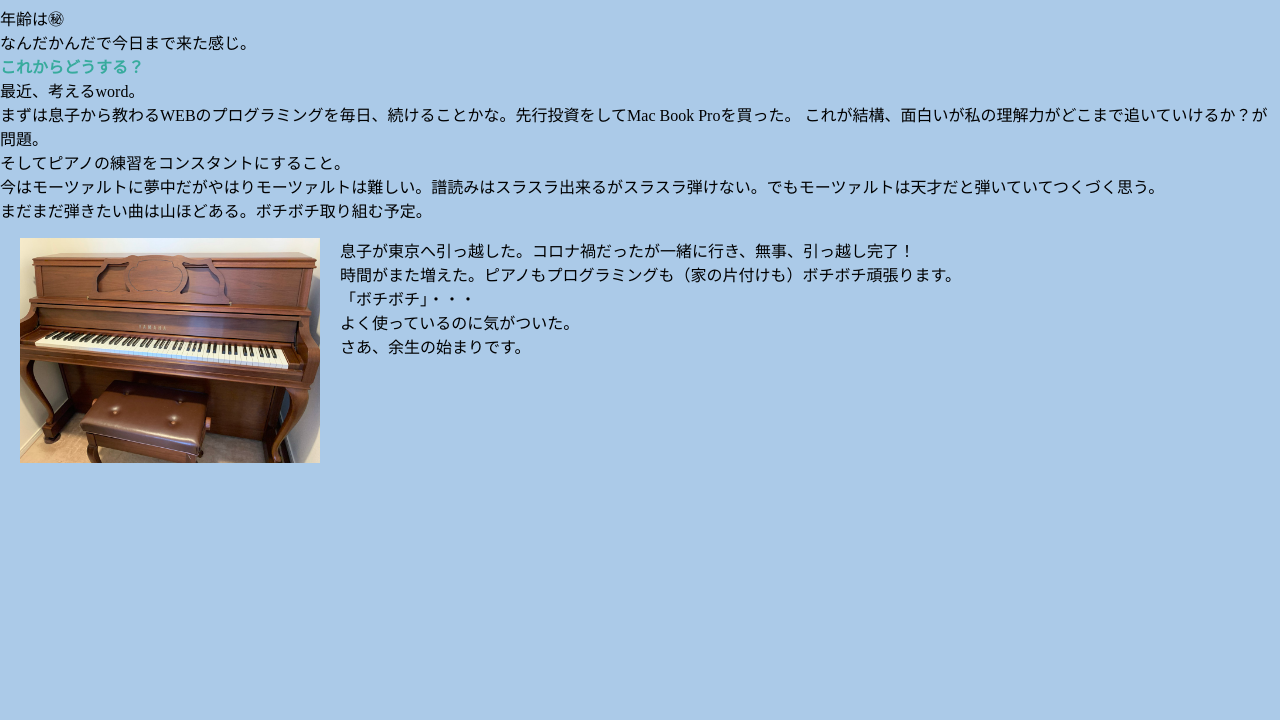
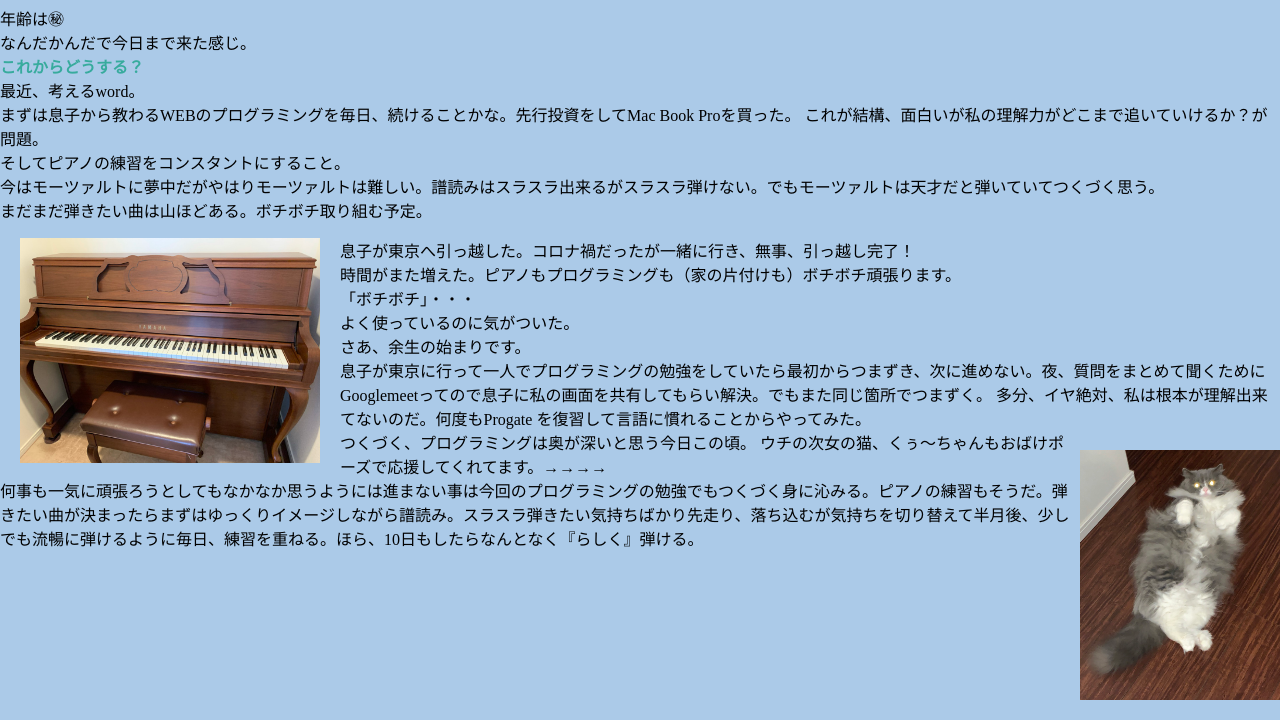
Before and after one commit to ATSUKO10131122/practice01, a plain HTML site: page atsuko.html in a window 1280 px wide. Shown: the part 172-892 px from the top of the page. Before the commit the page ends 800 px from the top, so only its background shows below. Drawn offline with Linux system fonts and the light colour scheme.

Commit message:
裕司22行目の完了を完成に変更と敦子の19行目のプログラミングのグを追加

```diff
--- a/atsuko.html
+++ b/atsuko.html
@@ -25,7 +25,15 @@
     </p>
     <img src="img/piano.jpeg" class="atsuko-hobby1" alt="">
     <p1>息子が東京へ引っ越した。コロナ禍だったが一緒に行き、無事、引っ越し完了！<br>時間がまた増えた。ピアノもプログラミングも（家の片付けも）ボチボチ頑張ります。<br>「ボチボチ」・・・<br>よく使っているのに気がついた。<br>
-       さあ、余生の始まりです。
+       さあ、余生の始まりです。<br>
+       息子が東京に行って一人でプログラミングの勉強をしていたら最初からつまずき、次に進めない。夜、質問をまとめて聞くためにGooglemeetってので息子に私の画面を共有してもらい解決。でもまた同じ箇所でつまずく。
+       多分、イヤ絶対、私は根本が理解出来てないのだ。何度もProgate
+       を復習して言語に慣れることからやってみた。<br>つくづく、プログラミングは奥が深いと思う今日この頃。
+    <img src="img/ku1.jpeg" class="atsuko-hobby2" alt="">
+    ウチの次女の猫、くぅ〜ちゃんもおばけポーズで応援してくれてます。→→→→<br>
+    何事も一気に頑張ろうとしてもなかなか思うようには進まない事は今回のプログラミングの勉強でもつくづく身に沁みる。ピアノの練習もそうだ。弾きたい曲が決まったらまずはゆっくりイメージしながら譜読み。スラスラ弾きたい気持ちばかり先走り、落ち込むが気持ちを切り替えて半月後、少しでも流暢に弾けるように毎日、練習を重ねる。ほら、10日もしたらなんとなく『らしく』弾ける。<br>
+
+
 
 
 
--- a/style.css
+++ b/style.css
@@ -28,3 +28,10 @@ strong {
   display: flex;
   float: left;
 }
+.atsuko-hobby2 {
+  width: 200px;
+  height: 250px;
+  padding: 20px 0;
+  display: flex;
+  float: right;
+}
```
Also changed, not shown: img/ku1.jpeg (added), img/kuu2.jpeg (added), img/pinoku1.jpeg (added), img/yuji-tetu.jpeg.
